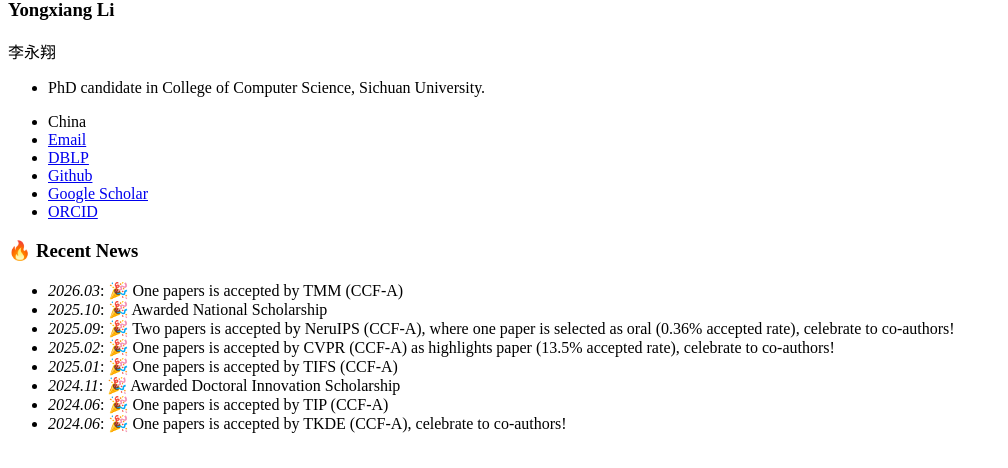
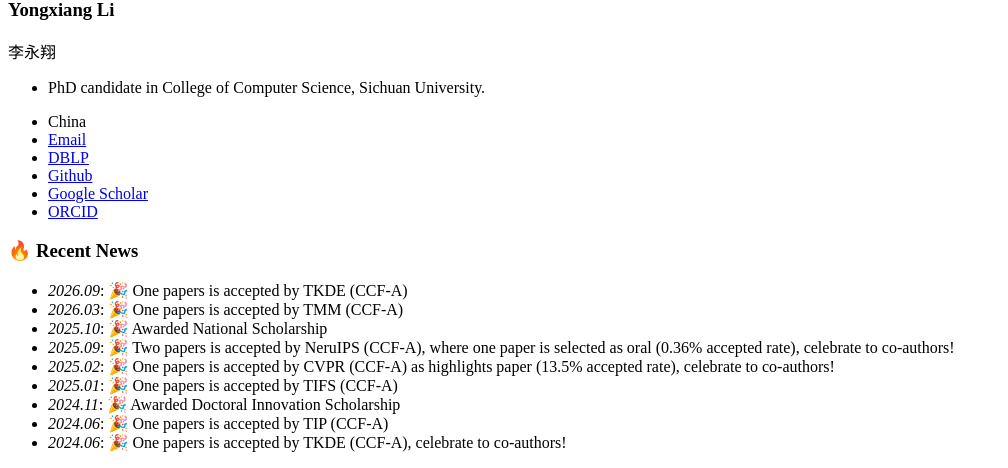
Before and after one commit to LYXRhythm/liyongxiang.github.io, a Jekyll site: the page built from _pages/includes/news.md, in a window 1280 px wide. Shown: the part 526-994 px from the top of the page, without its empty margins (0-1008 px from the left). Built offline with Jekyll 4.4.1, drawn with Linux system fonts in a browser that asks for light colours; our own code applies the rules of GitHub Pages for plain Markdown files.

Commit message:
Update news.md

```diff
--- a/_pages/includes/news.md
+++ b/_pages/includes/news.md
@@ -1,4 +1,5 @@
 # 🔥 Recent News
+- *2026.09*: 🎉 One papers is accepted by TKDE (CCF-A)
 - *2026.03*: 🎉 One papers is accepted by TMM (CCF-A)
 - *2025.10*: 🎉 Awarded National Scholarship
 - *2025.09*: 🎉 Two papers is accepted by NeruIPS (CCF-A), where one paper is selected as oral (0.36% accepted rate), celebrate to co-authors!
```
